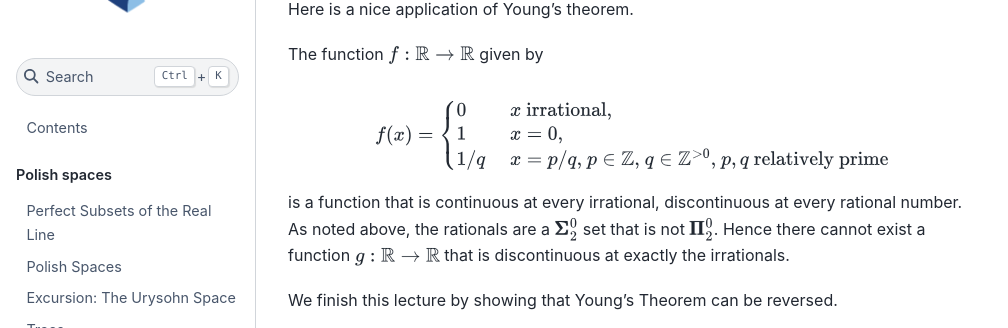
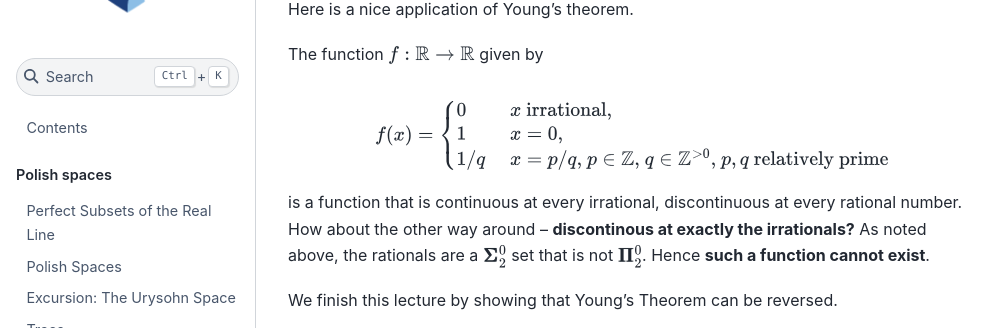
Before and after one commit to 28left/descriptive_set_theory, a Jupyter Book: the page built from Borel.md, in a window 1280 px wide and 900 px high, scrolled down 3423 px, cut to the strip 226-554 px from the top of the window. Shown: the whole strip, without its empty margins (0-1008 px from the left). Built offline with Jupyter Book 1.0.4 settings and Sphinx 7.4.7 and the Sphinx Book theme 1.1.4, drawn with Linux system fonts in a browser that asks for light colours; some of the changed lines change nothing that is shown; some of the changed text lies outside the part shown.

Commit message:
typos and made some theorems stronger

````diff
--- a/Borel.md
+++ b/Borel.md
@@ -81,23 +81,26 @@
 It follows from the definitions that $\bPi^0_n \subseteq \bSigma^0_{n+1}$ and $\bSigma^0_n \subseteq \bPi_{n+1}$.
 
 ```{prf:lemma}
-:label: open-is-Fsigma
+:label: closed-is-Gdelta
 
-In a Polish metric space $(X,d)$, every open set is an $F_\sigma$ set.
+In any metric space $(X,d)$, every closed set is a $G_\delta$ set.
 ```
 
 ```{prf:proof}
-Let $D = \{x_1, x_2, \dots \} \subseteq X$ be a countable dense subset, and assume $U \subseteq X$ is open.
+Let $F \subset X$ be closed. For $n \geq 0$, put
 
-For any $\eps >0$, if $\delta < \eps$, then $\Cl{U_\delta(x)} \subseteq U_\eps(x)$ for any $x \in X$. Let $x_{i(1)}, x_{i(2)}, \dots $ and $\eps_1, \eps_2, \dots$ be such that
-\begin{equation*}
-    U = \bigcup_n U_{\eps_n}(x_{i(n)}).
-\end{equation*}
-For each $n \geq 1$, let $(\delta^{(n)}_k)$ be such that $\delta^{(n)}_k < \delta^{(n)}_{k+1} < \dots < \eps_i$, and $\delta^{(n)}_k \to  \eps_n$. Then
-\begin{equation*}
-    U = \bigcup_k \bigcup_n \Cl{U_{\delta^{(n)}_k}(x_{i(n)})}.
-\end{equation*}
-The set on the right hand side is a countable union of closed sets.
+$$
+F_n = \bigcup_{x \in F} U_{2^{-n}}(x).
+$$
+
+Each $F_n$ is open, and $F \subseteq \bigcup_{n \in \Nat} F_n$.
+
+Moreover, if $x \in \bigcup_{n \in \Nat} F_n$, then there exists a sequence $(x_n)$ such that for all $n$, $x_n \in F$ and $x \in U_{2^{-n}}(x_n)$. It follows that $x_n \to x$, and since $F$ is closed, $x\in F$. Thus
+
+$$
+F = \bigcup_{n \in \Nat} F_n,
+$$
+which is $G_\delta$.
 ```
 
 ```{prf:corollary}
@@ -114,7 +117,7 @@
 
 There are also sets that can be both $\bSigma^0_2$ and $\bPi^0_2$, but neither $\bSigma^0_1$ nor $\bPi^0_1$. For example, consider the half-open interval $[0,1)$.
 \begin{equation*}
-	[0,1) = \bigcup_n [1,1-1/n] = \bigcap_m (-1/n,1).
+	[0,1) = \bigcup_n [0,1-1/n] = \bigcap_m (-1/n,1).
 \end{equation*}
 
 Therefore, it makes sense to define the **hybrid classes**:
@@ -144,7 +147,7 @@
 ## Examples of Borel sets -- continuity points of functions
 
 ```{prf:theorem} Young
-Let $f: X \to Y$ be a mapping between Polish spaces. Then
+Let $f: X \to Y$ be a mapping between metric spaces. Then
 \begin{equation*}
     C_f = \{ x \colon f \text{ is continuous at $x$} \}
 \end{equation*}
@@ -152,7 +155,7 @@
 ```
 
 ```{prf:proof}
-It is not hard to see that $f$ is continuous at $a$ if and only if for any $\eps > 0$,
+The function $f$ is continuous at $a$ if and only if for any $\eps > 0$,
 \begin{equation*} \tag{$*$}
         \exists \delta > 0 \: \forall x,y \; [ x,y \in U_\delta(a) \: \Rightarrow \: d(f(x),f(y)) < \eps  ].
 \end{equation*}
@@ -181,7 +184,7 @@
 		1/q & \text{ $x = p/q$, $p\in \Integer$, $q \in \Integer^{>0} $, $p,q$ relatively prime}
 	\end{cases}
 \end{equation*}
-is a function that is continuous at every irrational, discontinuous at every rational number. As noted above, the rationals are a $\bSigma^0_2$ set that is not $\bPi^0_2$. Hence there cannot exist a function $g: \Real \to \Real$ that is discontinuous at exactly the irrationals.
+is a function that is continuous at every irrational, discontinuous at every rational number. How about the other way around -- **discontinous at exactly the irrationals?** As noted above, the rationals are a $\bSigma^0_2$ set that is not $\bPi^0_2$. Hence **such a function cannot exist**.
 
 
 We finish this lecture by showing that Young's Theorem can be reversed.
@@ -199,7 +202,7 @@
 		1 & \text{ otherwise}.
 	\end{cases}
 \end{equation*}
-It is clear that $f$ is continuous on $A$. Now assume $x \not \in A$. If $x \not\in \Cl{A}$, then there exists  $U_\eps(x) \subseteq \Co{\,\Cl{A}}$. Any $U_{\eps^*}(x) \subseteq U_\eps(x)$ contains points from both $D$ and $\Co{D}$, so it is clear that $f$ is not continuous at $x$. Finally, let $x \in \Co{A} \setminus A$. Then $f(x) = 1$, but points of $A$ are arbitrarily close, where $f$ takes value $0$.
+It is clear that $f$ is continuous on $A$. Now assume $x \not \in A$. If $x \not\in \Cl{A}$, then there exists  $U_\eps(x) \subseteq \Co{\,\Cl{A}}$. Any $U_{\eps^*}(x) \subseteq U_\eps(x)$ contains points from both $D$ and $\Co{D}$, so it is clear that $f$ is not continuous at $x$. Finally, let $x \in \Cl{A} \setminus A$. Then $f(x) = 1$, but points of $A$ are arbitrarily close, where $f$ takes value $0$.
 
 Now we extend this approach to general $\bPi^0_2$ sets. Suppose
 \begin{equation*}
@@ -209,7 +212,7 @@
 \begin{equation*}
 	X = G_0 \supseteq G_1 \supseteq G_2 \supseteq G_3 \supseteq \dots
 \end{equation*}
-The idea is to define $f_n$ as above for each $G_n$ and then ``amalgamate'' the $f_n$ is a suitable way.
+The idea is to define $f_n$ as above for each $G_n$ and then ``amalgamate'' the $f_n$ in a suitable way.
 Assume for each $n$, $f_n: X \to \Real$ is defined as above such that $C_{f_n} = G_n$.
 Let $(b_n)$ be a sequence of positive real numbers such that for all $n$,
 \begin{equation*}
````
